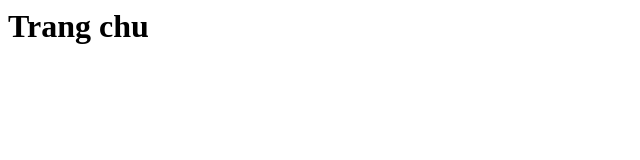
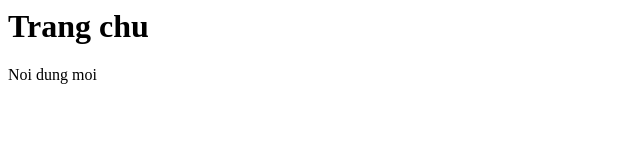
Before and after one commit to dtc245230003-svg/git-basic-practice, a plain HTML site: page index.html in a window 1280 px wide. Shown: the full height of the page, 0-640 px from the left. Drawn offline with Linux system fonts and the light colour scheme.

Commit message:
Update html content

```diff
--- a/index.html
+++ b/index.html
@@ -1 +1,2 @@
 <h1>Trang chu</h1>
+<p>Noi dung moi</p>
```
